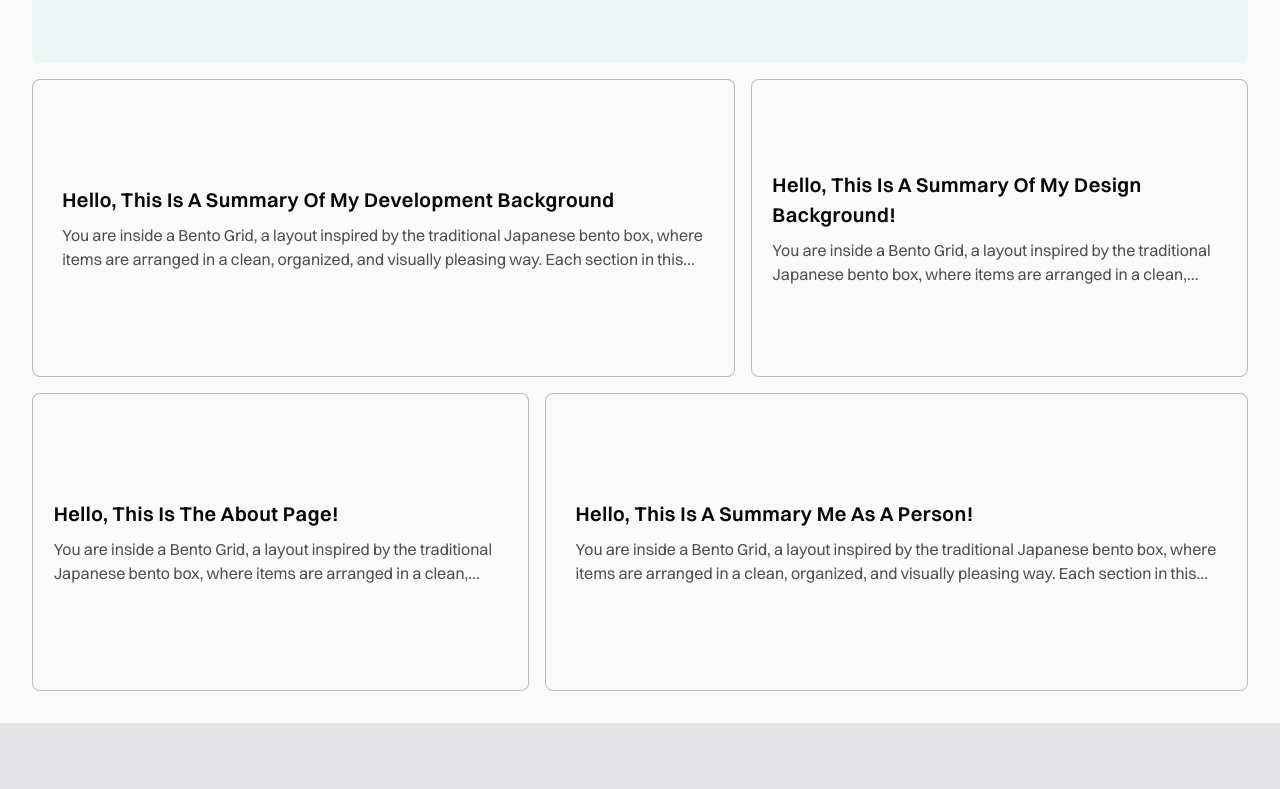
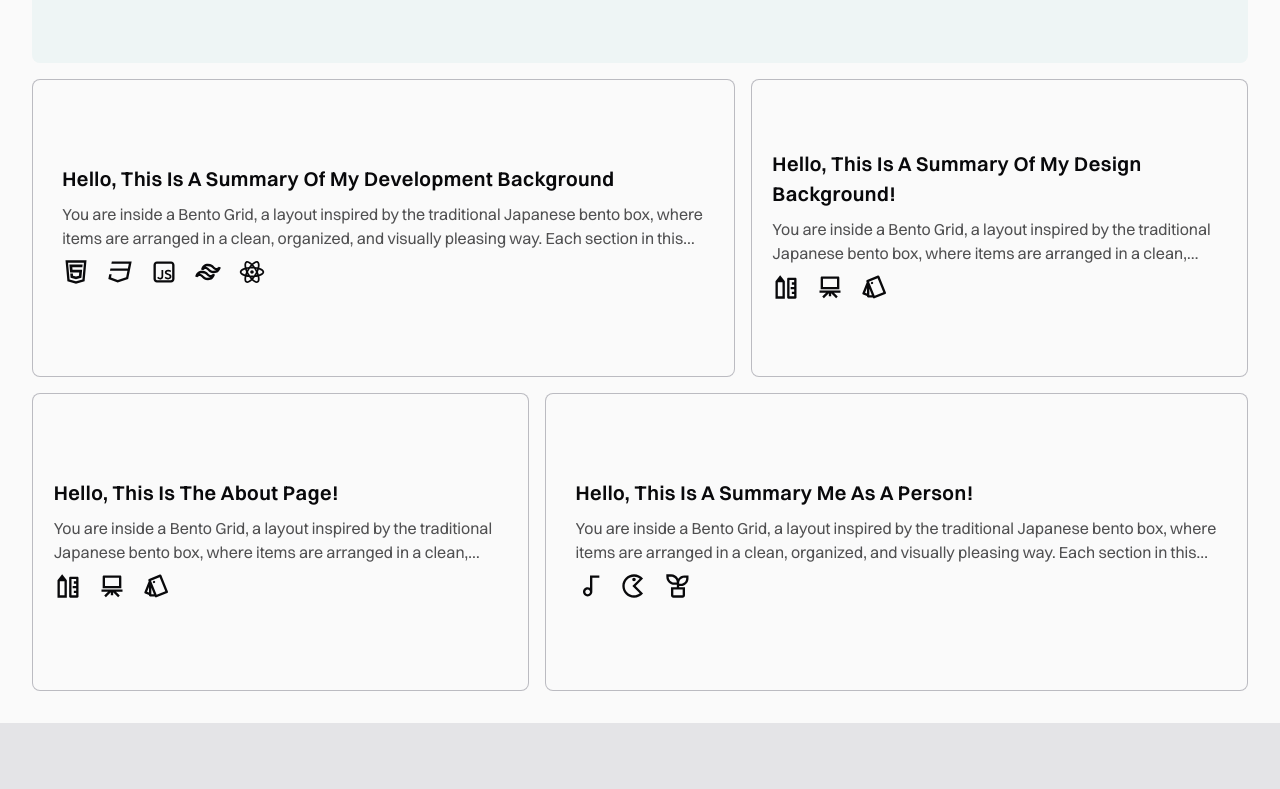
Before and after one commit to Justin-Bento/portfolio, a Next.js app: page /about in a window 1280 px wide. Shown: the part 627-1416 px from the top of the page. Built offline with nearby package versions, Linux system fonts and the light colour scheme.

Commit message:
Added icons for visual descriptions

```diff
--- a/app/(frontend)/about/page.tsx
+++ b/app/(frontend)/about/page.tsx
@@ -9,6 +9,19 @@ import { Card } from "@/components/ui/card";
 import React from "react";
 import Navigation from "@/components/Header";
 import Footer from "@/components/Footer";
+import {
+  RiArtboardLine,
+  RiCss3Line,
+  RiGameLine,
+  RiHtml5Line,
+  RiJavascriptLine,
+  RiMusicLine,
+  RiPantoneLine,
+  RiPencilRulerLine,
+  RiPlantLine,
+  RiReactjsLine,
+  RiTailwindCssLine,
+} from "react-icons/ri";
 
 export default function Page() {
   return (
@@ -69,6 +82,13 @@ export default function Page() {
                   this grid is like a carefully placed item within a bento box,
                   designed to create harmony and balance.
                 </p>
+                <span className="mt-4 inline-flex items-center gap-4">
+                  <RiHtml5Line className="size-7" />
+                  <RiCss3Line className="size-7" />
+                  <RiJavascriptLine className="size-7" />
+                  <RiTailwindCssLine className="size-7" />
+                  <RiReactjsLine className="size-7" />
+                </span>
               </div>
             </div>
           </Card>
@@ -87,6 +107,11 @@ export default function Page() {
                   this grid is like a carefully placed item within a bento box,
                   designed to create harmony and balance.
                 </p>
+                <span className="mt-4 inline-flex items-center gap-4">
+                  <RiPencilRulerLine className="size-7" />
+                  <RiArtboardLine className="size-7" />
+                  <RiPantoneLine className="size-7" />
+                </span>
               </div>
             </div>
           </Card>
@@ -105,6 +130,11 @@ export default function Page() {
                   this grid is like a carefully placed item within a bento box,
                   designed to create harmony and balance.
                 </p>
+                <span className="mt-4 inline-flex items-center gap-4">
+                  <RiPencilRulerLine className="size-7" />
+                  <RiArtboardLine className="size-7" />
+                  <RiPantoneLine className="size-7" />
+                </span>
               </div>
             </div>
           </Card>
@@ -123,6 +153,11 @@ export default function Page() {
                   this grid is like a carefully placed item within a bento box,
                   designed to create harmony and balance.
                 </p>
+                <span className="mt-4 inline-flex items-center gap-4">
+                  <RiMusicLine className="size-7" />
+                  <RiGameLine className="size-7" />
+                  <RiPlantLine className="size-7" />
+                </span>
               </div>
             </div>
           </Card>
--- a/components/ContactForm.tsx
+++ b/components/ContactForm.tsx
@@ -5,9 +5,12 @@ import { Label } from "./ui/label";
 import { Input } from "./ui/input";
 import { Textarea } from "./ui/textarea";
 import ThankYou from "@/layout/ThankYou";
+import { RiSendPlane2Line } from "react-icons/ri";
 
 export default function ContactForm() {
-  const [state, handleSubmit] = useForm(`${process.env.NEXT_PUBLIC_FORMSPREE_ID}`);
+  const [state, handleSubmit] = useForm(
+    `${process.env.NEXT_PUBLIC_FORMSPREE_ID}`,
+  );
   if (state.succeeded) {
     return <ThankYou />;
   }
@@ -25,7 +28,11 @@ export default function ContactForm() {
             placeholder="eg: john, james, smith"
             className="ring-1 ring-black/50 dark:ring-white/70"
           />
-          <ValidationError prefix="firstName" field="firstName" errors={state.errors} />
+          <ValidationError
+            prefix="firstName"
+            field="firstName"
+            errors={state.errors}
+          />
         </fieldset>
         {/* This is the end Of First Name Input  */}
         <fieldset className="space-y-3">
@@ -39,7 +46,11 @@ export default function ContactForm() {
             placeholder="eg: doe, maine..."
             className="ring-1 ring-black/50 dark:ring-white/70"
           />
-          <ValidationError prefix="lastName" field="lastName" errors={state.errors} />
+          <ValidationError
+            prefix="lastName"
+            field="lastName"
+            errors={state.errors}
+          />
           {/* This is the end Of Lats Name Input  */}
         </fieldset>
         <fieldset className="space-y-3">
@@ -60,12 +71,21 @@ export default function ContactForm() {
           <Label htmlFor="userMessage" defaultValue="userMessage">
             Your Message
           </Label>
-          <Textarea id="userMessage" name="userMessage" className="ring-1 ring-black/50 dark:ring-white/70 my-1.5" />
-          <ValidationError prefix="userMessage" field="userMessage" errors={state.errors} />
+          <Textarea
+            id="userMessage"
+            name="userMessage"
+            className="my-1.5 ring-1 ring-black/50 dark:ring-white/70"
+          />
+          <ValidationError
+            prefix="userMessage"
+            field="userMessage"
+            errors={state.errors}
+          />
         </fieldset>
         <fieldset className="space-y-3">
           <Button type="submit" disabled={state.submitting}>
             Submit
+            <RiSendPlane2Line />
           </Button>
           <ValidationError errors={state.errors} />
         </fieldset>
```
